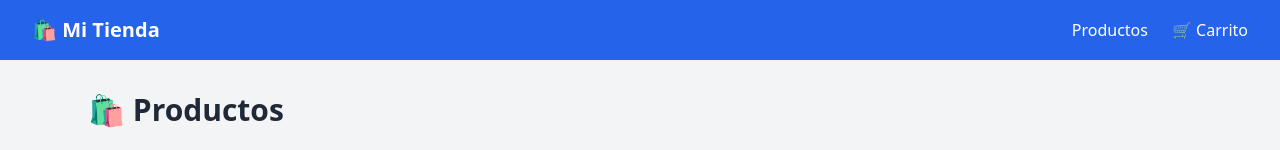
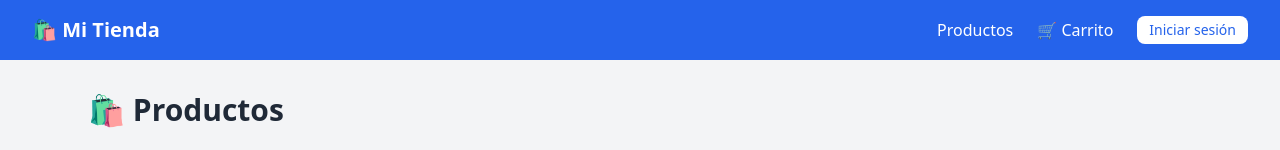
Before and after one commit to davidestebanortiz685/RetoReactFullStack, a React (Vite) app in the folder reto_fullstack/: page / in a window 1280 px wide. Shown: the top 150 px of the page. Built offline with nearby package versions, Linux system fonts and the light colour scheme.

Commit message:
Update Navbar.jsx

```diff
--- a/reto_fullstack/src/components/organisms/Navbar.jsx
+++ b/reto_fullstack/src/components/organisms/Navbar.jsx
@@ -1,14 +1,16 @@
 import { Link } from "react-router-dom";
 import useCartStore from "../../store/cartStore";
+import useAuthStore from "../../store/authStore";
 
 function Navbar() {
   const items = useCartStore((state) => state.items);
   const totalItems = items.reduce((acc, i) => acc + i.quantity, 0);
+  const { currentUser, logout } = useAuthStore();
 
   return (
     <nav className="bg-blue-600 text-white px-8 py-4 flex justify-between items-center">
       <Link to="/" className="text-xl font-bold">🛍 Mi Tienda</Link>
-      <div className="flex gap-6">
+      <div className="flex gap-6 items-center">
         <Link to="/" className="hover:underline">Productos</Link>
         <Link to="/cart" className="hover:underline">
           🛒 Carrito {totalItems > 0 && (
@@ -17,6 +19,21 @@ function Navbar() {
             </span>
           )}
         </Link>
+        {currentUser ? (
+          <div className="flex items-center gap-3">
+            <span className="text-sm">Hola, {currentUser.name}</span>
+            <button
+              onClick={logout}
+              className="bg-white text-blue-600 px-3 py-1 rounded-lg text-sm hover:bg-blue-50 transition"
+            >
+              Salir
+            </button>
+          </div>
+        ) : (
+          <Link to="/login" className="bg-white text-blue-600 px-3 py-1 rounded-lg text-sm hover:bg-blue-50 transition">
+            Iniciar sesión
+          </Link>
+        )}
       </div>
     </nav>
   );
```
